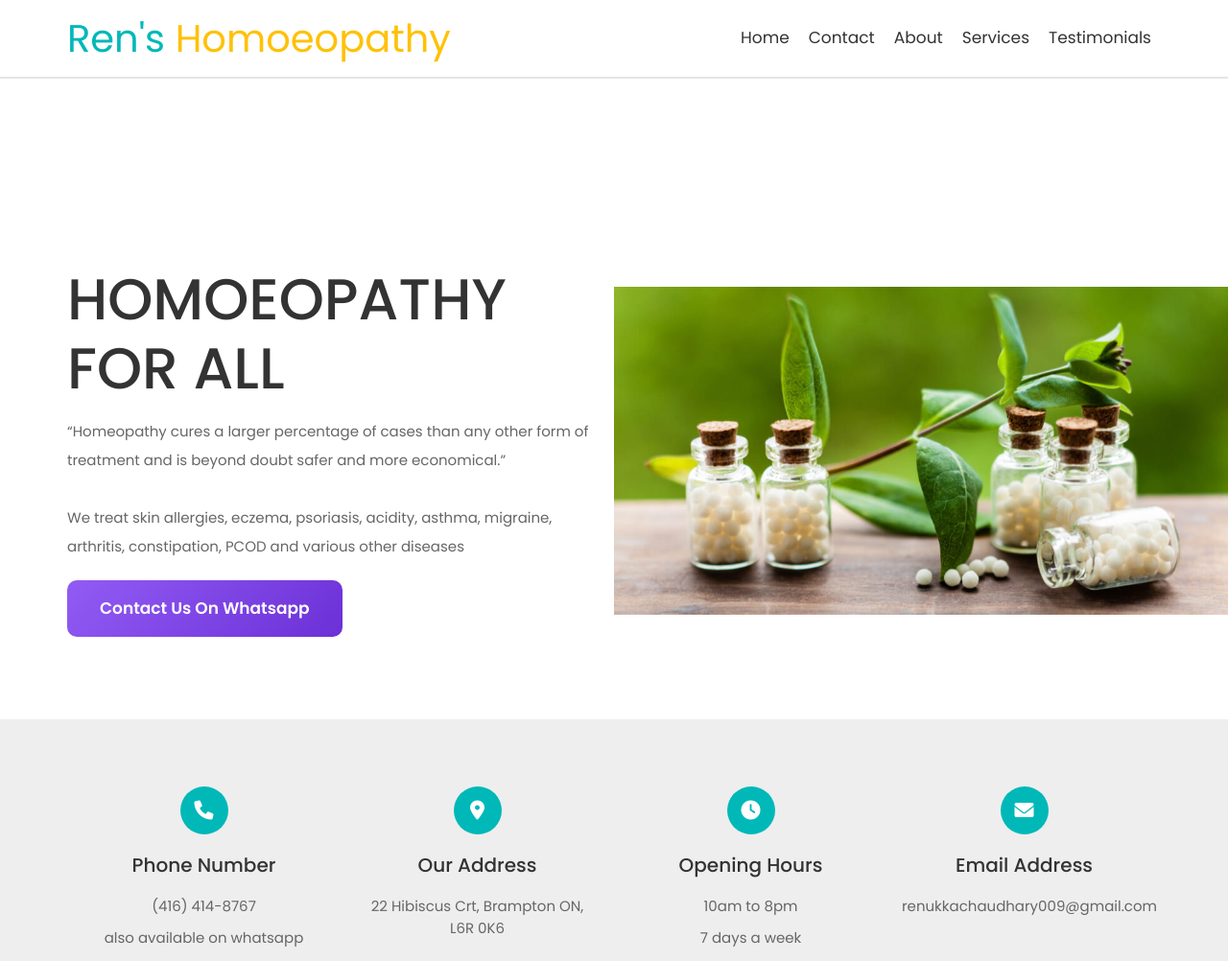
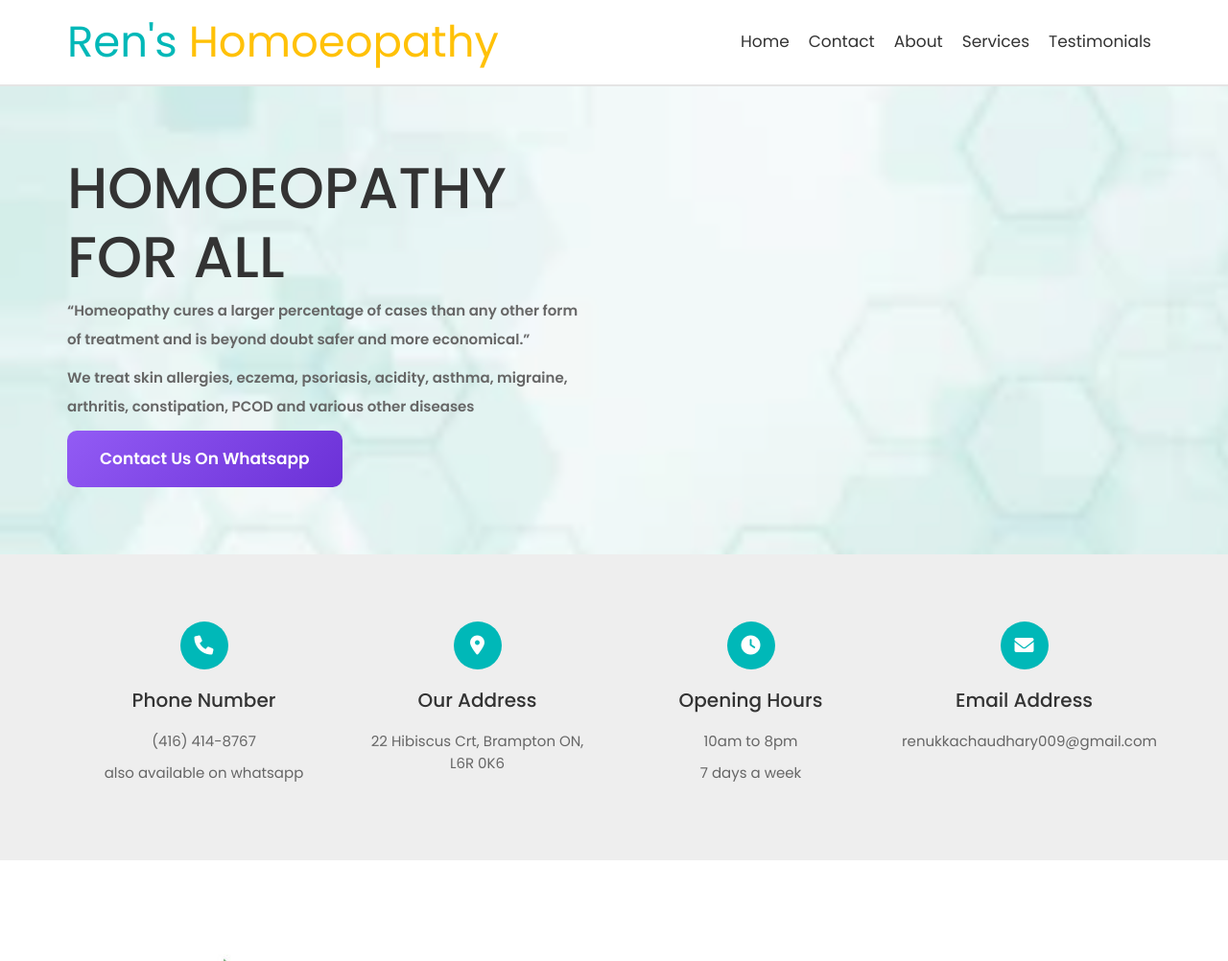
Before and after one commit to dchaudhery/renshomoeopathy, a plain HTML site: page index.html in a window 1280 px wide. Shown: the top 1002 px of the page at 96% size. Drawn offline with nearby package versions, Linux system fonts and the light colour scheme.

Commit message:
update bg

```diff
--- a/css/style.css
+++ b/css/style.css
@@ -102,7 +102,7 @@ section{
 }
 
 .header .logo{
-   font-size: 4rem;
+   font-size: 4.5rem;
    color:var(--blue);
 }
 
@@ -128,8 +128,10 @@ section{
 }
 
 .home{
-   background:url(../images/newHome.jpg) no-repeat;
-   background-size:50%;
+   background:url(../images/bg-new.png) no-repeat;
+   /* width:fit-content;
+   height:fit-content; */
+   background-size:150%;;
    background-position: right;
 
 }
@@ -150,7 +152,8 @@ section{
    line-height: 2;
    font-size: 1.5rem;
    color:var(--light-color);
-   padding:1rem 0;
+   font-weight: bolder;
+   /* padding:1rem 0; */
    text-transform: none;
 
 }
@@ -175,6 +178,8 @@ section{
    font-size: 1.4rem;
    color:var(--light-color);
    line-height: 2;
+   text-transform: none;
+
 }
 
 .services{
@@ -344,7 +349,7 @@ section{
 
 .footer{
    background-color: var(--light-bg);
-   margin-top: -190px;
+   /* margin-top: 00px; */
 }
 
 .footer .box-container{
--- a/index.html
+++ b/index.html
@@ -23,7 +23,7 @@
 
 <!-- header section starts  -->
 
-<header class="header fixed-top">
+<header class="header">
    <div class="container">
       <div class="row align-items-center justify-content-between">
          <a href="#home" class="logo">Ren's<span> Homoeopathy</span></a>
@@ -48,7 +48,7 @@
 
 <section class="home" id="home">
    <div class="container">
-      <div class="row min-vh-100 align-items-center">
+      <div class="row min-vh-80 align-items-center">
          <div class="content text-center text-md-left">
             <h3>homoeopathy for all</h3>
             <p>
```
Also changed, not shown: images/bg-new.png (added).
